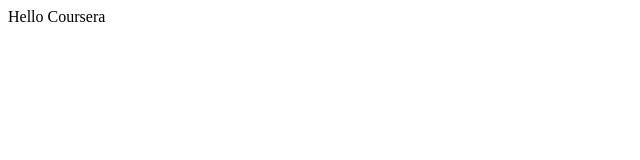
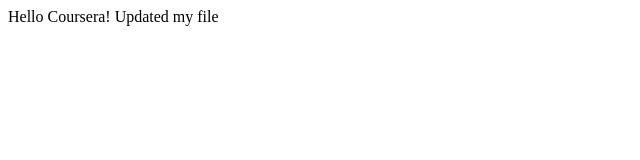
Before and after one commit to kousalya29/coursera-test, a plain HTML site: page site/index.html in a window 1280 px wide. Shown: the whole page, without its empty margins (0-640 px from the left). Drawn offline with Linux system fonts and the light colour scheme.

Commit message:
Small change in page

```diff
--- a/site/index.html
+++ b/site/index.html
@@ -6,6 +6,7 @@
 	<title>Hello Coursera</title>
 </head>
 <body>
-Hello Coursera
+Hello Coursera!
+Updated my file
 </body>
 </html>
```
